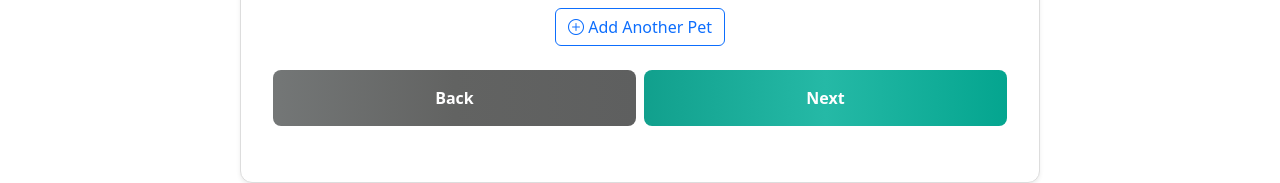
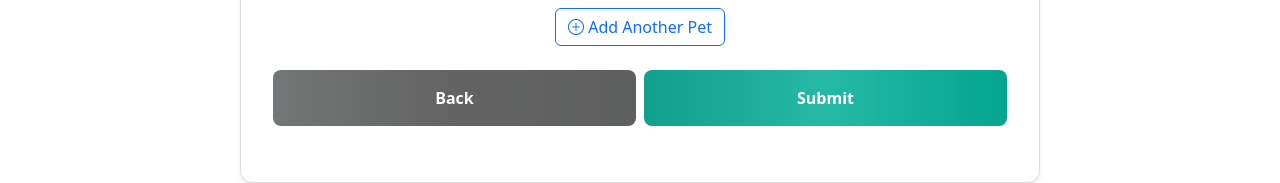
Before and after one commit to deepali-kadway/WagInn-Capstone-Project, an Angular app in the folder WagInn-Project/: page /userPetInfo in a window 1280 px wide. Shown: the part 1390-1573 px from the top of the page. Built offline with nearby package versions, Linux system fonts and the light colour scheme; no server answers.

Commit message:
cosmetic change button

```diff
--- a/WagInn-Project/src/app/components/userRegistration/user-registration-pet-info/user-registration-pet-info.html
+++ b/WagInn-Project/src/app/components/userRegistration/user-registration-pet-info/user-registration-pet-info.html
@@ -402,7 +402,7 @@
                   class="btn btn-primary submit-btn w-100 h-100"
                   (click)="nextStep()"
                 >
-                  Next
+                  Submit
                 </button>
               </div>
             </div>
```
